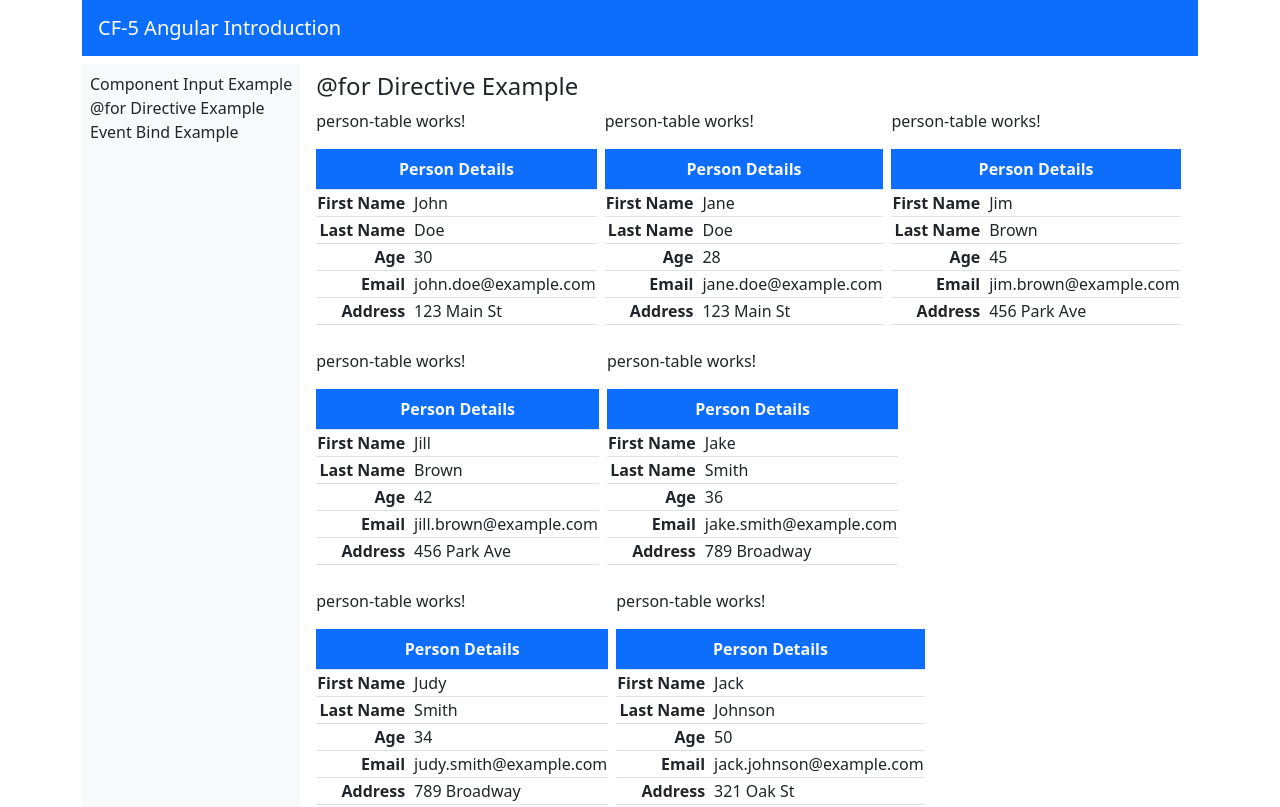
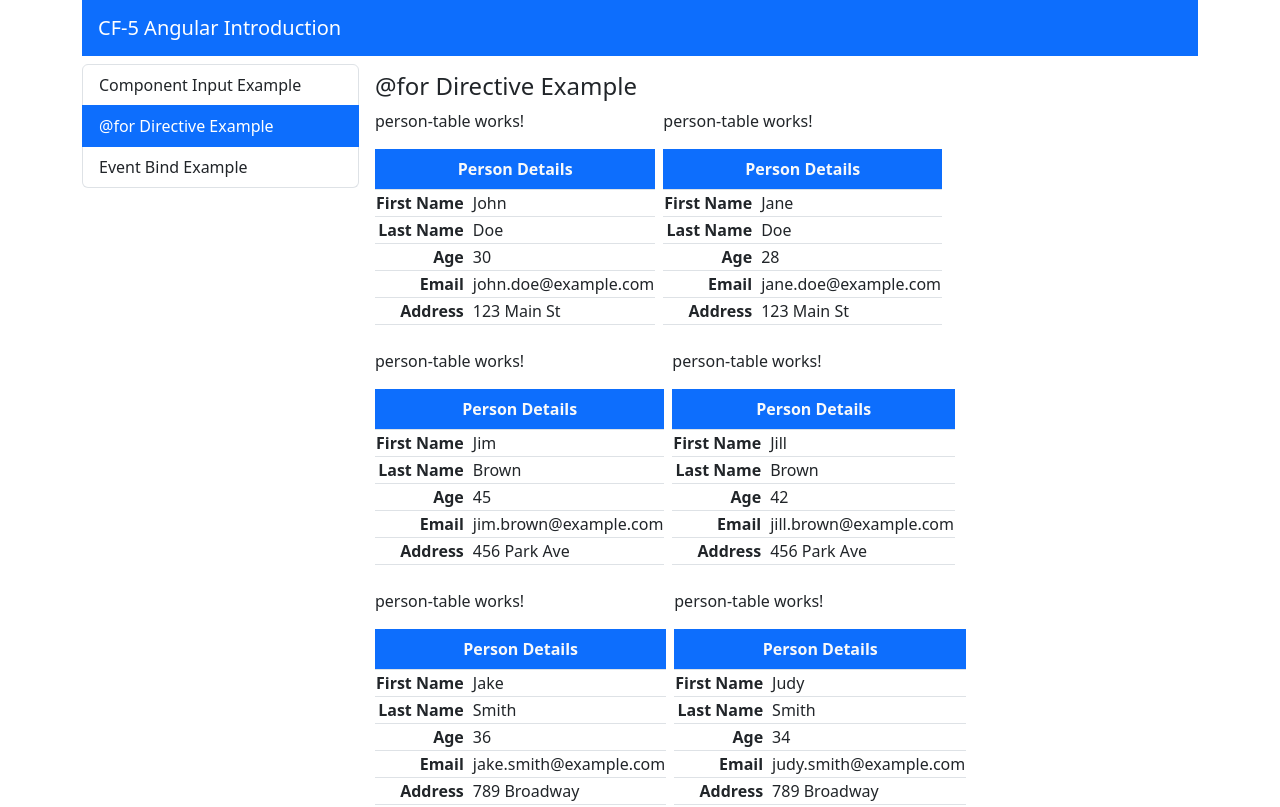
Before and after one commit to PanagiotaVas/angular-introduction, an Angular app: page /for-directive-example in a window 1280 px wide. Shown: the top 807 px of the page. Built offline with nearby package versions, Linux system fonts and the light colour scheme.

Commit message:
fancy-menu

```diff
--- a/src/app/app.component.html
+++ b/src/app/app.component.html
@@ -15,11 +15,6 @@
 
 <div class="container ">
 
-
-
-
-
-
  <!-- <app-event-bind-example></app-event-bind-example> -->
 
 
@@ -29,12 +24,13 @@
     </nav>
 
     <div class="d-flex flex-row gap-2">
-      <div class="d-flex flex-column text-nowrap bg-light p-2">
+      <!-- <div class="d-flex flex-column text-nowrap bg-light p-2">
         <span role="button" routerLink="component-input-example">Component Input Example</span>
         <span role="button" routerLink="for-directive-example">{{ '@for' }} Directive Example</span>
         <span role="button" routerLink="event-bind-example">Event Bind Example</span>
-      </div>
-      <div class="flex-grow-1 p-2 text-nowrap">
+      </div> -->
+      <app-list-group-menu class="w-25"></app-list-group-menu>
+      <div class="flex-grow-1 p-2 text-nowrap w-75">
         <router-outlet></router-outlet>
       </div>
     </div>
--- a/src/app/app.component.ts
+++ b/src/app/app.component.ts
@@ -3,11 +3,12 @@
 import { Person } from './shared/interface/person';
 import { EventBindExampleComponent } from './components/event-bind-example/event-bind-example.component';
 import { RouterLink, RouterOutlet } from '@angular/router';
+import { ListGroupMenuComponent } from './components/list-group-menu/list-group-menu.component';
 
 @Component({
   selector: 'app-root',
   standalone: true,
-  imports: [RouterLink, RouterOutlet, PersonTableComponent, EventBindExampleComponent],
+  imports: [RouterLink, RouterOutlet, ListGroupMenuComponent],
   templateUrl: './app.component.html',
   styleUrl: './app.component.css'
 })
--- /dev/null
+++ b/src/app/components/list-group-menu/list-group-menu.component.html
@@ -0,0 +1,8 @@
+  <div class="list-group">
+    @for(entry of menu; track entry) {
+        <a class="list-group-item list-group-item-action text-truncate"
+            [routerLink]="entry.routerLink" [routerLinkActive]="['active']">
+            {{entry.text}}
+        </a>
+    }
+  </div>
--- /dev/null
+++ b/src/app/components/list-group-menu/list-group-menu.component.ts
@@ -0,0 +1,18 @@
+import { Component } from '@angular/core';
+import { RouterLink, RouterLinkActive } from '@angular/router';
+import { MenuItem } from 'src/app/shared/interface/menu-item';
+
+@Component({
+  selector: 'app-list-group-menu',
+  standalone: true,
+  imports: [RouterLink, RouterLinkActive],
+  templateUrl: './list-group-menu.component.html',
+  styleUrl: './list-group-menu.component.css'
+})
+export class ListGroupMenuComponent {
+  menu: MenuItem[] = [
+    {text: 'Component Input Example', routerLink: 'component-input-example'},
+    {text: '@for Directive Example', routerLink: 'for-directive-example'},
+    {text: 'Event Bind Example', routerLink: 'event-bind-example'}
+  ]
+}
--- /dev/null
+++ b/src/app/shared/interface/menu-item.ts
@@ -0,0 +1,4 @@
+export interface MenuItem{
+    text: string;
+    routerLink: string;
+}
```
Also changed, not shown: src/app/components/list-group-menu/list-group-menu.component.css (added), 1 other file (tests, documents, lock files or other folders).
